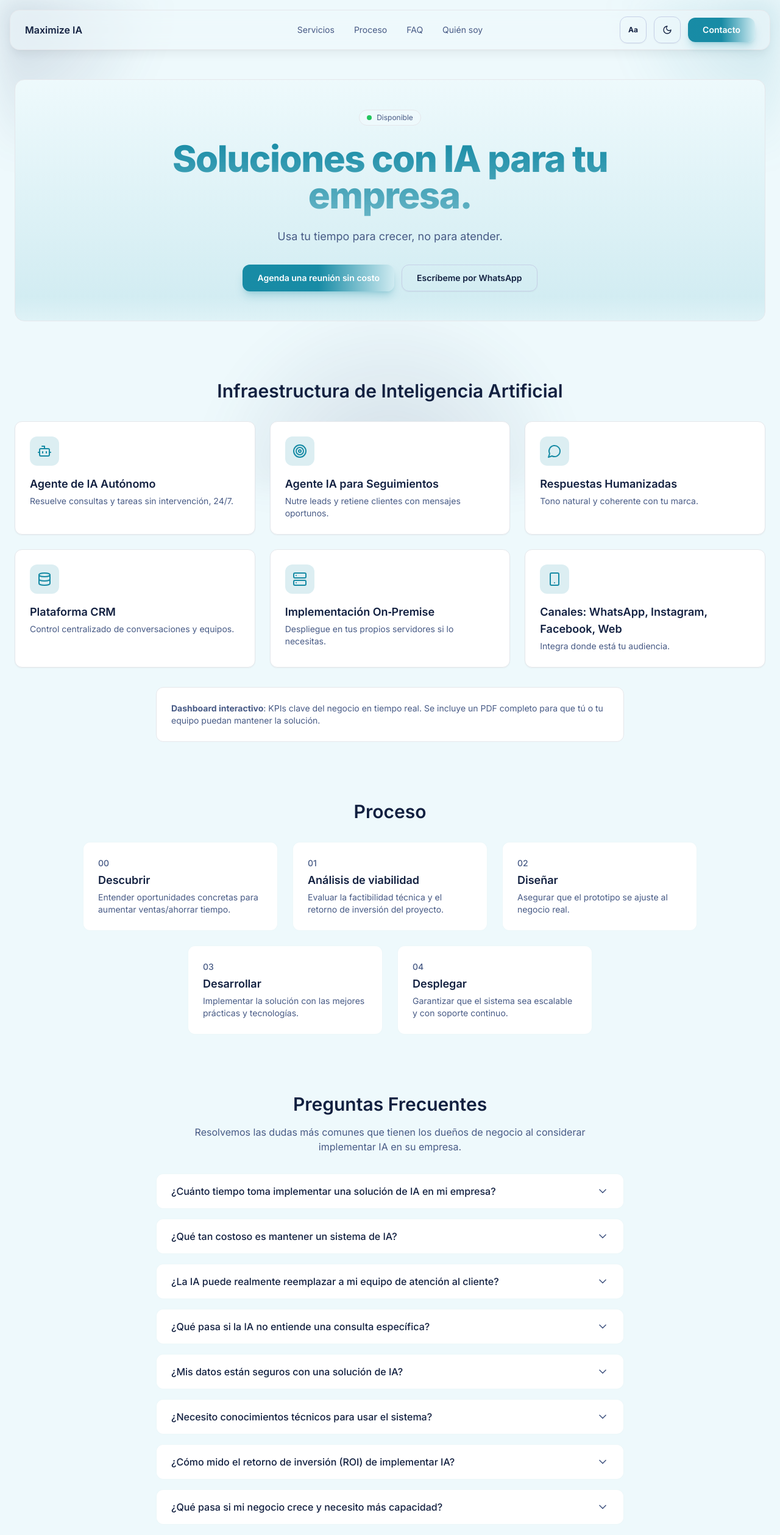
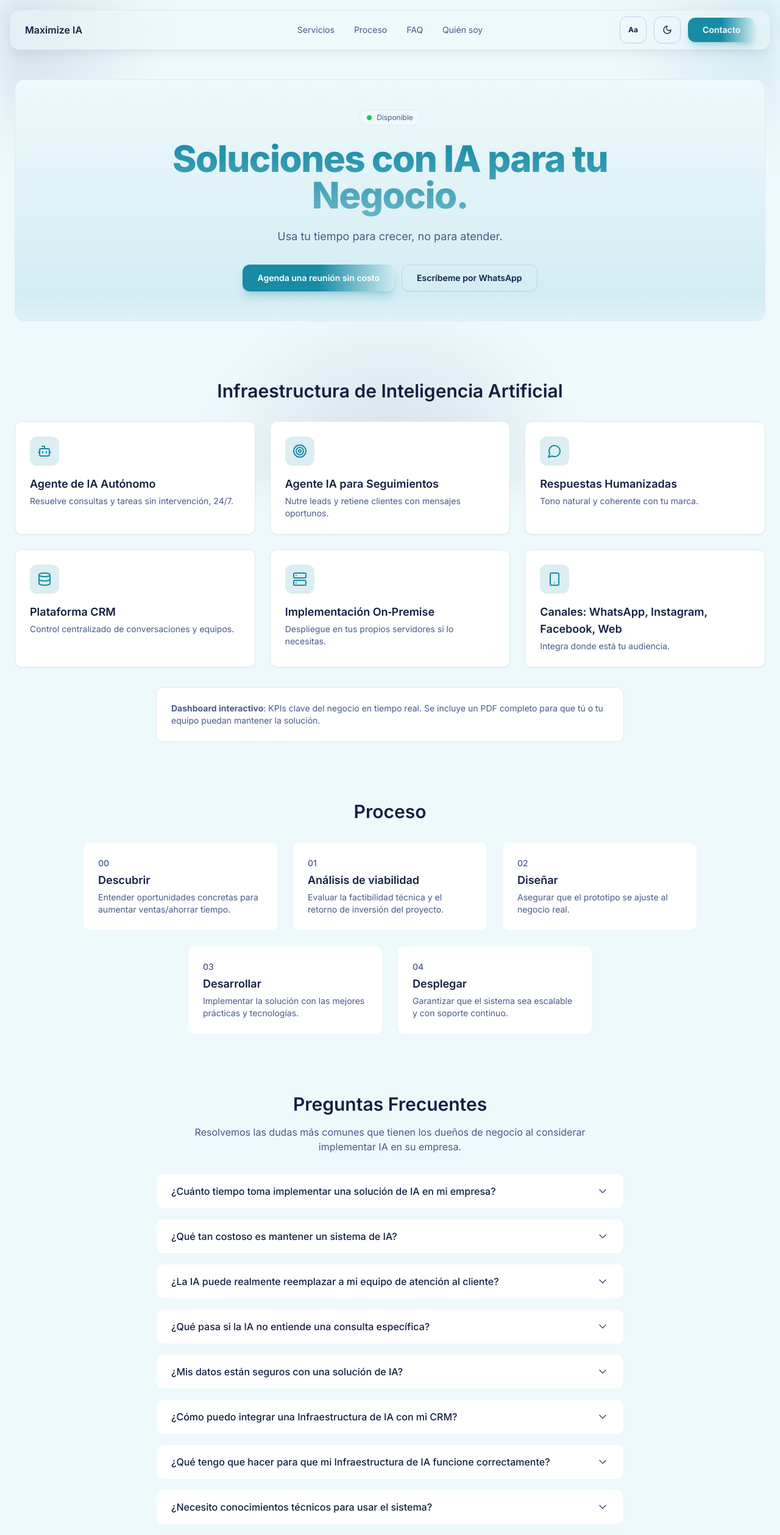
Before and after one commit to maximodip/maximize-ai-website, a Next.js app: page / in a window 1280 px wide. Shown: the top 2518 px of the page at 61% size. Built offline with nearby package versions, Linux system fonts and the light colour scheme.

Commit message:
Add new FAQs to FAQ section and update hero section title for consistency

```diff
--- a/src/components/sections/faq-section.tsx
+++ b/src/components/sections/faq-section.tsx
@@ -31,6 +31,17 @@ const faqs = [
     question: "¿Mis datos están seguros con una solución de IA?",
     answer:
       "Absolutamente. Ofrecemos implementación on-premise para máxima seguridad, donde todos los datos permanecen en tus servidores. Para soluciones en la nube, utilizamos encriptación de extremo a extremo y cumplimos con estándares internacionales de seguridad.",
+  },
+  {
+    question: "¿Cómo puedo integrar una Infraestructura de IA con mi CRM?",
+    answer:
+      "Nuestras soluciones se integran con los principales sistemas de CRM, como Salesforce, HubSpot, Zendesk y muchas más. También podemos integrar con tu propio sistema de CRM si lo necesitas.",
+  },
+  {
+    question:
+      "¿Qué tengo que hacer para que mi Infraestructura de IA funcione correctamente?",
+    answer:
+      "Solamente llenando un formulario con los datos de tu negocio y tus expectativas, y nosotros nos encargamos de la implementación.",
   },
   {
     question: "¿Necesito conocimientos técnicos para usar el sistema?",
--- a/src/components/sections/hero-section.tsx
+++ b/src/components/sections/hero-section.tsx
@@ -11,7 +11,7 @@ export const HeroSection = () => {
           Disponible
         </div>
         <h1 className="mt-6 text-4xl sm:text-5xl md:text-6xl font-extrabold tracking-tight leading-relaxed bg-gradient-to-b from-primary to-primary/60 bg-clip-text text-transparent pb-2">
-          Soluciones con IA para tu empresa.
+          Soluciones con IA para tu Negocio.
         </h1>
         <p className="mt-4 text-lg text-muted-foreground">
           Usa tu tiempo para crecer, no para atender.
```
